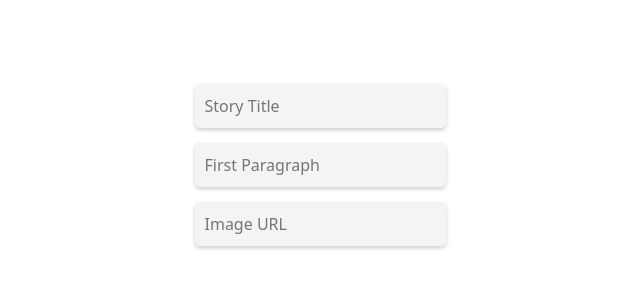
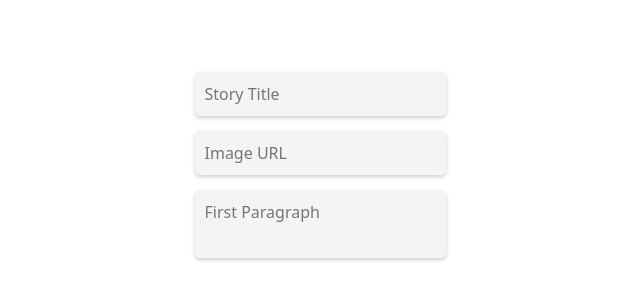
Before and after one commit to Rafl27/biteSized-app, a React (Vite) app: page /create in a window 1280 px wide. Shown: the part 228-528 px from the top of the page, without its empty margins (295-935 px from the left). Built offline with nearby package versions, Linux system fonts and the light colour scheme.

Commit message:
text area added and styles

```diff
--- a/src/pages/createStory/CreateStory.css
+++ b/src/pages/createStory/CreateStory.css
@@ -36,6 +36,7 @@ input[type='text']:focus {
 
 h1 {
   text-align: center;
+  padding-bottom: 1.5rem;
 }
 
 h5 {
@@ -45,6 +46,7 @@ h5 {
   line-height: 1.2;
   text-align: center;
   margin-bottom: 1.5rem;
+  padding-top: 1.5rem;
 }
 
 #createImage {
@@ -57,3 +59,24 @@ h5 {
 #createImage:hover {
   transform: scale(1.1);
 }
+
+textarea {
+  background-color: #f4f4f4;
+  border: none;
+  border-radius: 5px;
+  padding: 10px;
+  margin-bottom: 15px;
+  box-shadow: 0 2px 4px rgba(0, 0, 0, 0.2);
+  transition: box-shadow 0.2s ease-in-out;
+  font-size: 16px;
+  color: #333;
+  resize: none; /* disable resizing of the textbox */
+}
+
+textarea:focus {
+  outline: none;
+  box-shadow: 0 4px 8px rgba(0, 0, 0, 0.3);
+}
+
+#paragraph {
+}
--- a/src/pages/createStory/CreateStory.tsx
+++ b/src/pages/createStory/CreateStory.tsx
@@ -16,20 +16,20 @@ function App() {
         />
         <input
           type="text"
+          placeholder="Image URL"
+          onChange={(e) => setImage(e.target.value)}
+        />
+        <textarea
           placeholder="First Paragraph"
           onChange={(e) => setText(e.target.value)}
-        />
-        <input
-          type="text"
-          placeholder="Image URL"
-          onChange={(e) => setImage(e.target.value)}
         />
       </div>
 
       <div className="output">
+        {/* && is used for when a certain variable is available, if not it won't be rendered. */}
         {name && <h1>{name}</h1>}
         {image && <img id="createImage" src={image} alt="User input" />}
-        {text && <h5>{text}</h5>}
+        {text && <h5 id="paragraph">{text}</h5>}
       </div>
     </div>
   )
```
